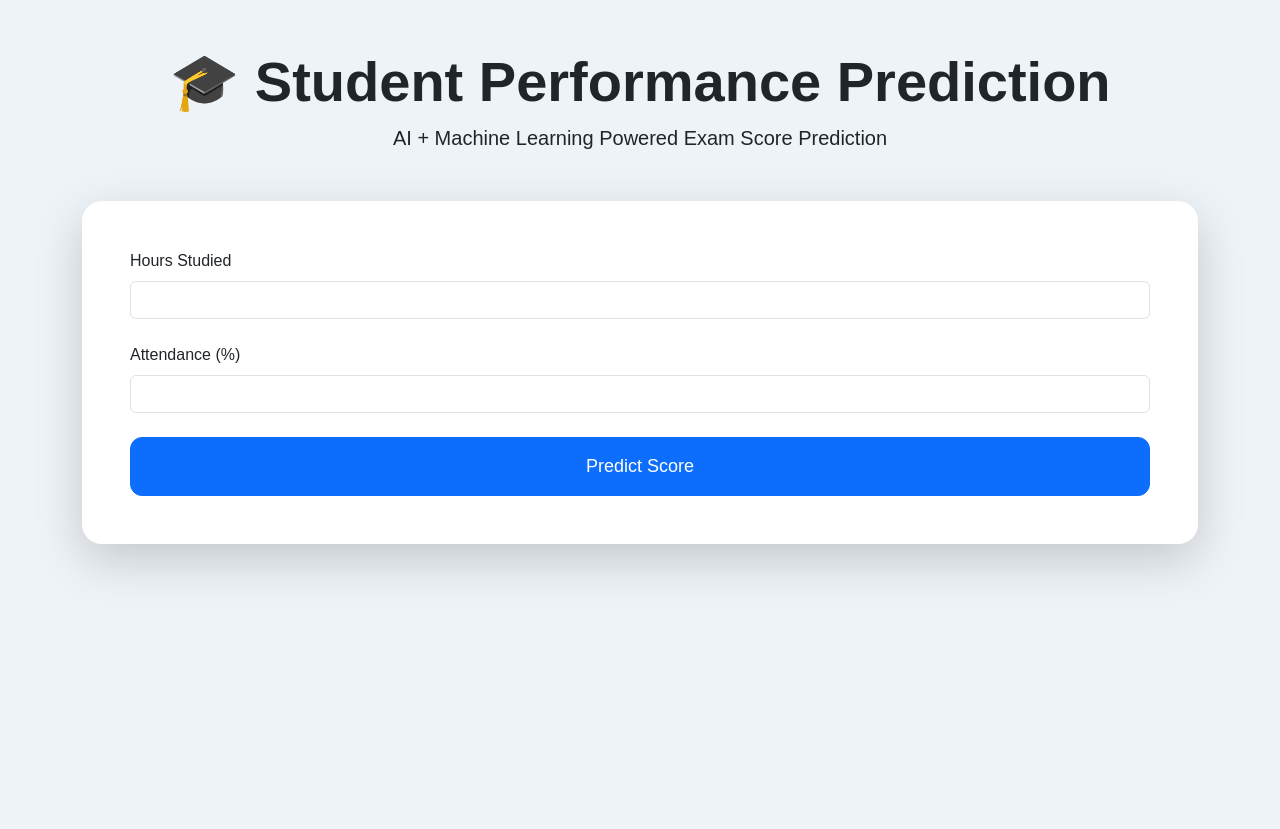
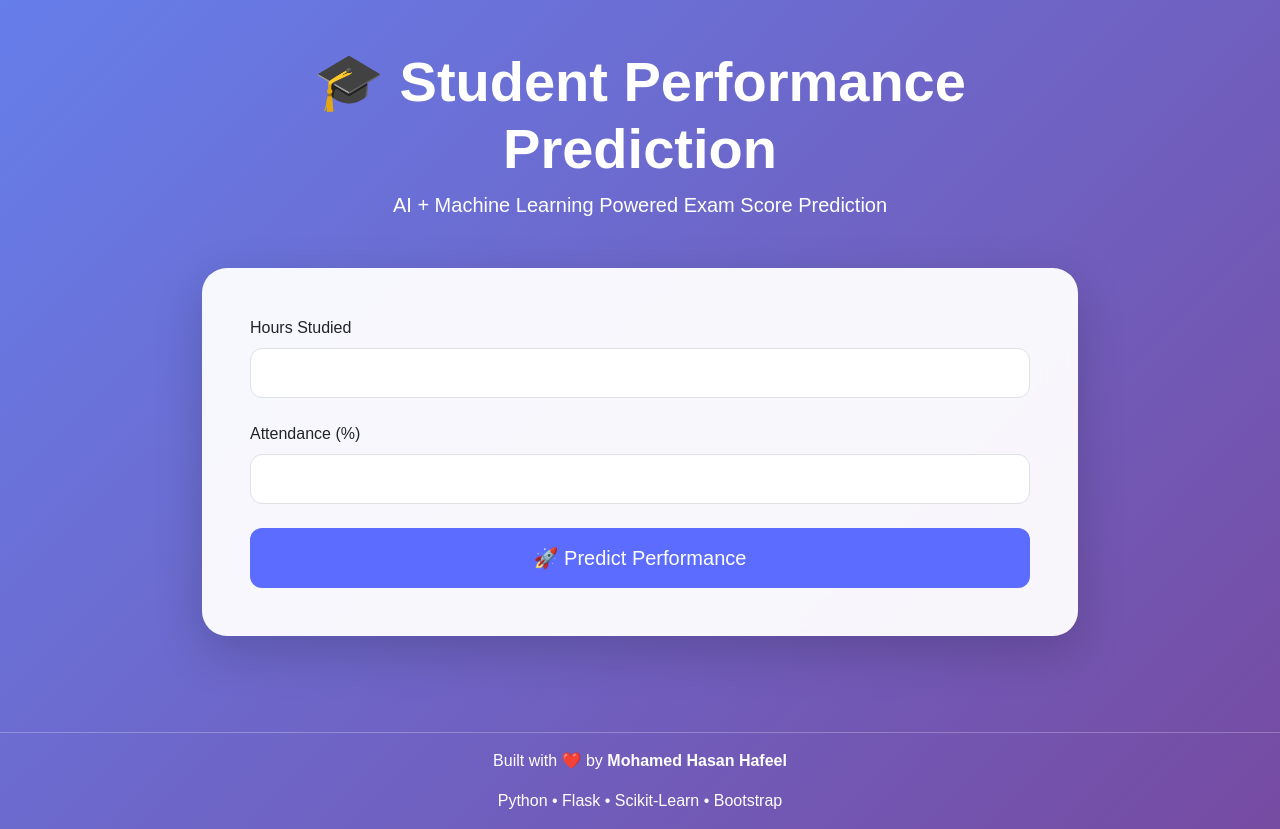
Before and after one commit to hasanhafeel24/AI-ML-Capstone, a Flask app: page / in a window 1280 px wide. Before the commit the page ends 573 px from the top, so only its background shows below. Run offline with Flask 3, Linux system fonts and the light colour scheme; parts of the project's set-up code (start-up, migrations or seed data) failed here and were passed over.

Commit message:
updated UI experience

```diff
--- a/PART-4/static/css/style.css
+++ b/PART-4/static/css/style.css
@@ -1,31 +1,107 @@
+*{
+    margin:0;
+    padding:0;
+    box-sizing:border-box;
+}
+
 body{
 
-background:#eef3f8;
+    font-family:Arial, Helvetica, sans-serif;
 
-font-family:Arial, Helvetica, sans-serif;
+    background:linear-gradient(
+        135deg,
+        #667eea,
+        #764ba2
+    );
+
+    min-height:100vh;
+}
+
+.container{
+
+    max-width:900px;
 
 }
 
 .card{
 
-border:none;
+    border:none;
 
-border-radius:20px;
+    border-radius:25px;
+
+    background:rgba(255,255,255,.95);
+
+    backdrop-filter:blur(15px);
+
+    box-shadow:0 15px 40px rgba(0,0,0,.2);
+
+}
+
+.display-2{
+
+    font-weight:bold;
 
 }
 
 .btn-primary{
 
-padding:15px;
+    background:#5b6cff;
 
-font-size:18px;
+    border:none;
 
-border-radius:12px;
+    border-radius:12px;
+
+    padding:15px;
+
+    font-size:20px;
+
+    transition:.3s;
+}
+
+.btn-primary:hover{
+
+    transform:translateY(-3px);
+
+    box-shadow:0 10px 20px rgba(0,0,0,.2);
 
 }
 
-.display-2{
+.form-control{
 
-font-weight:bold;
+    border-radius:12px;
+
+    padding:12px;
 
 }
+
+.progress{
+
+    border-radius:20px;
+
+}
+
+.progress-bar{
+
+    font-weight:bold;
+
+}
+
+.list-group-item{
+
+    border:none;
+
+}
+
+.lead{
+
+    color:white;
+
+}
+
+.display-4{
+
+    color:white;
+
+    font-weight:bold;
+
+}
--- a/PART-4/templates/index.html
+++ b/PART-4/templates/index.html
@@ -1,5 +1,6 @@
 <!DOCTYPE html>
 <html lang="en">
+
 <head>
 
     <meta charset="UTF-8">
@@ -20,15 +21,11 @@
     <div class="text-center mb-5">
 
         <h1 class="display-4 fw-bold">
-
             🎓 Student Performance Prediction
-
         </h1>
 
         <p class="lead">
-
             AI + Machine Learning Powered Exam Score Prediction
-
         </p>
 
     </div>
@@ -40,9 +37,7 @@ AI + Machine Learning Powered Exam Score Prediction
             <div class="mb-4">
 
                 <label class="form-label">
-
                     Hours Studied
-
                 </label>
 
                 <input
@@ -56,9 +51,7 @@ required>
             <div class="mb-4">
 
                 <label class="form-label">
-
                     Attendance (%)
-
                 </label>
 
                 <input
@@ -69,11 +62,8 @@ required>
 
             </div>
 
-<button
-class="btn btn-primary w-100">
-
-Predict Score
-
+            <button class="btn btn-primary w-100">
+                🚀 Predict Performance
             </button>
 
         </form>
@@ -88,9 +78,45 @@ Predict Score
                     🎯 Predicted Exam Score
                 </h2>
 
-        <h1 class="display-2 text-success text-center">
+                <h1 class="display-2 text-success text-center fw-bold">
                     {{ prediction }}
                 </h1>
+
+                <!-- Grade Badge -->
+                <div class="text-center mt-3">
+
+                    {% if prediction >= 90 %}
+                        <span class="badge bg-success fs-5 px-4 py-2">Grade A+</span>
+
+                    {% elif prediction >= 80 %}
+                        <span class="badge bg-primary fs-5 px-4 py-2">Grade A</span>
+
+                    {% elif prediction >= 70 %}
+                        <span class="badge bg-info fs-5 px-4 py-2">Grade B</span>
+
+                    {% elif prediction >= 60 %}
+                        <span class="badge bg-warning text-dark fs-5 px-4 py-2">Grade C</span>
+
+                    {% else %}
+                        <span class="badge bg-danger fs-5 px-4 py-2">Needs Improvement</span>
+
+                    {% endif %}
+
+                </div>
+
+                <!-- Progress Bar -->
+                <div class="progress mt-4" style="height:30px;">
+
+                    <div
+                        class="progress-bar bg-success"
+                        role="progressbar"
+                        style="width: {{ prediction }}%;">
+
+                        {{ prediction }}%
+
+                    </div>
+
+                </div>
 
                 <hr>
 
@@ -122,6 +148,24 @@ Predict Score
 
 <script src="{{ url_for('static', filename='js/script.js') }}"></script>
 
+<footer class="text-center text-white mt-5 mb-3">
+
+<hr class="text-white">
+
+<p>
+
+Built with ❤️ by <strong>Mohamed Hasan Hafeel</strong>
+
+</p>
+
+<p>
+
+Python • Flask • Scikit-Learn • Bootstrap
+
+</p>
+
+</footer>
+
 </body>
 
 </html>
```
Lines whose indentation alone changed are shown as unchanged.
